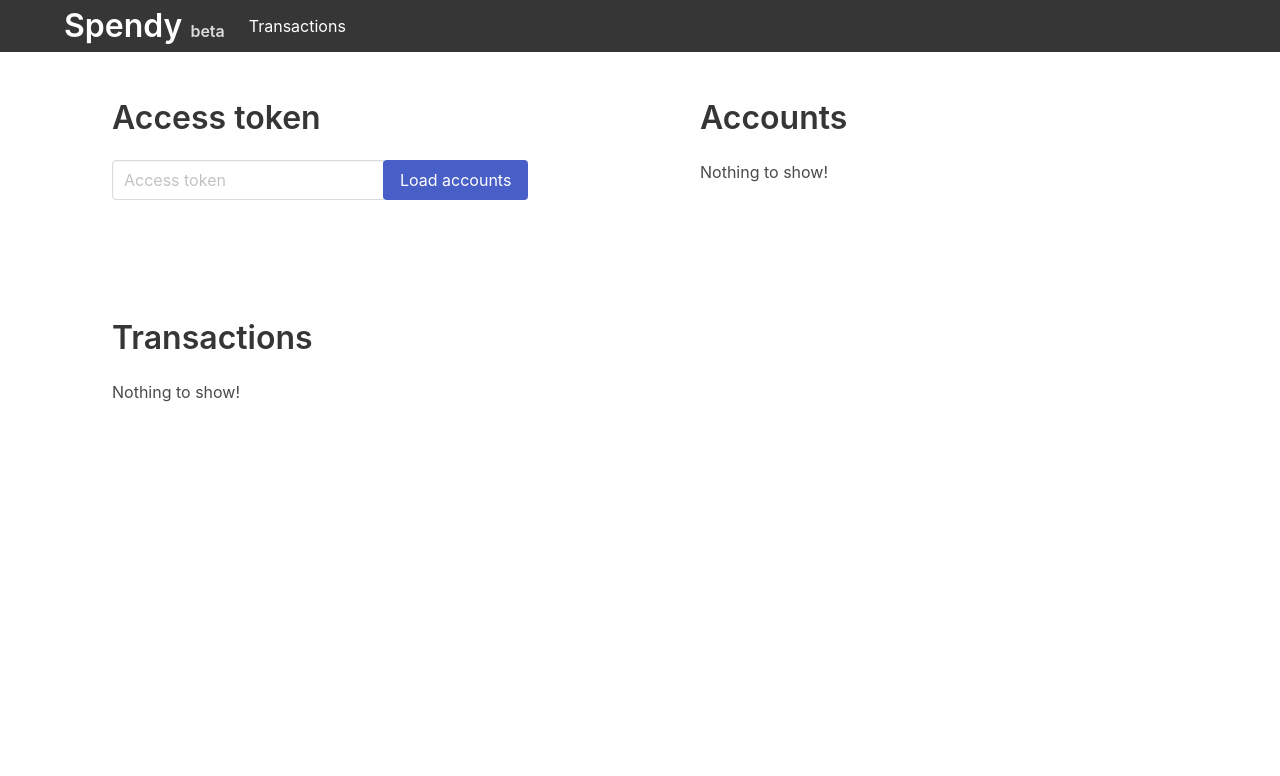
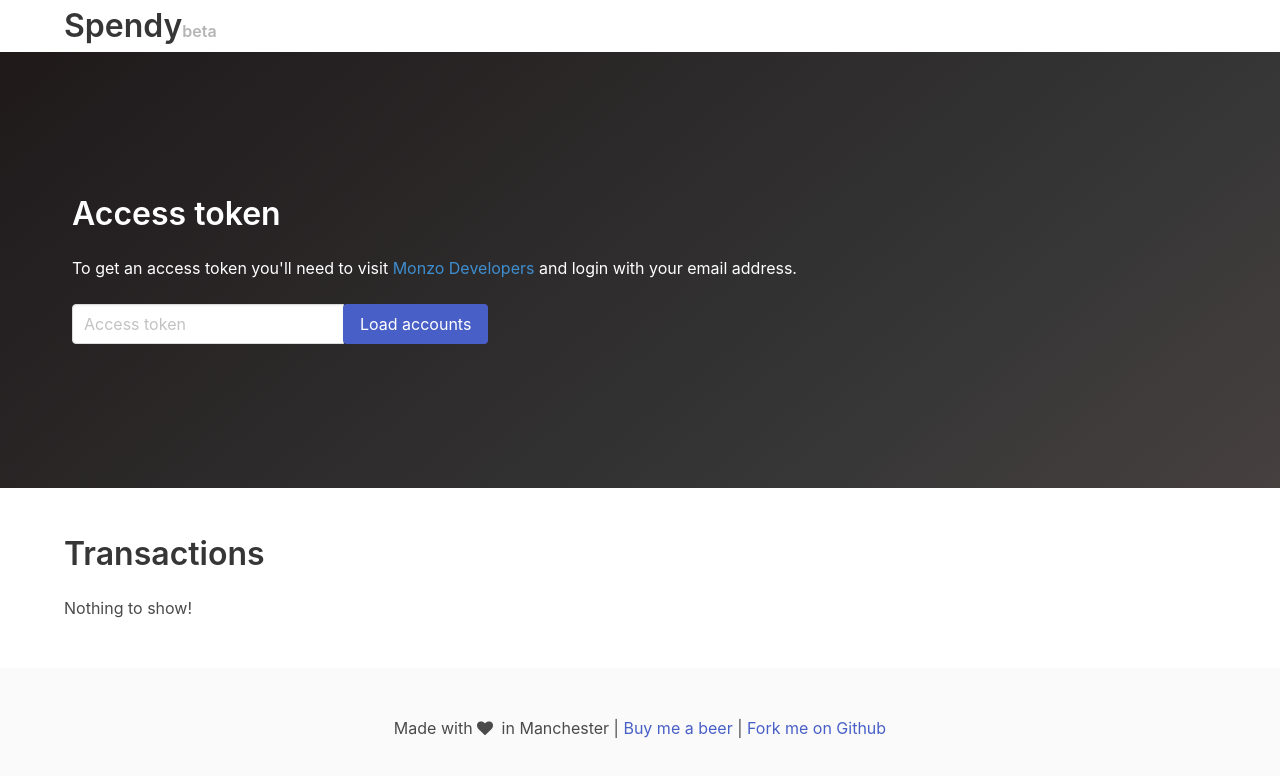
Before and after one commit to JoeEcob/monzo-dashboard, a React (Create React App) app: page / in a window 1280 px wide. Shown: the top 776 px of the page. Built offline with nearby package versions, Linux system fonts and the light colour scheme.

Commit message:
Change the UI to be more of a 'flow'

```diff
--- a/src/actions/index.js
+++ b/src/actions/index.js
@@ -11,9 +11,9 @@ export const SELECT_ACCOUNT = 'SELECT_ACCOUNT'
 export const REQUEST_ACCOUNTS = 'REQUEST_ACCOUNTS'
 export const RECEIVE_ACCOUNTS = 'RECEIVE_ACCOUNTS'
 
-export const selectAccount = account => ({
+export const selectAccount = accountId => ({
   type: SELECT_ACCOUNT,
-  account
+  accountId
 })
 
 export const requestAccounts = accessToken => ({
--- a/src/components/AccessTokenInput.js
+++ b/src/components/AccessTokenInput.js
@@ -1,12 +1,23 @@
 import React from 'react'
 import PropTypes from 'prop-types'
 
-let AccessTokenInput = ({ onClick }) => {
+let AccessTokenInput = ({ shouldHide, isFetching, onClick }) => {
   let input
 
   return (
-    <section className="access-token section">
+    shouldHide
+    ? ''
+    : <section className="access-token hero is-dark is-medium is-bold">
+      <div className="hero-body">
+        <div className="container has-text-centered">
+          <div className="has-text-left">
             <h2 className="title">Access token</h2>
+            <p className="content">
+              To get an access token you'll need to visit
+              <a className="has-text-info" href="https://developers.monzo.com/"
+                title="Monzo Developers" target="_blank" rel="noopener noreferrer"> Monzo Developers </a>
+              and login with your email address.
+            </p>
             <form onSubmit={e => onClick(e, input)}>
               <div className="field has-addons">
                 <div className="control">
@@ -15,14 +26,23 @@ let AccessTokenInput = ({ onClick }) => {
                     placeholder="Access token"
                     ref={node => { input = node }} />
                 </div>
-          <button className="button is-link" type="submit">Load accounts</button>
+                <button className={'button is-link'
+                  + (isFetching ? ' is-loading' : '')}
+                  type="submit">
+                  Load accounts
+                </button>
               </div>
             </form>
+          </div>
+        </div>
+      </div>
     </section>
   )
 }
 
 AccessTokenInput.propTypes = {
+  shouldHide: PropTypes.bool.isRequired,
+  isFetching: PropTypes.bool.isRequired,
   onClick: PropTypes.func.isRequired
 }
 
--- a/src/components/AccountList.js
+++ b/src/components/AccountList.js
@@ -1,25 +1,45 @@
 import React from 'react'
 import PropTypes from 'prop-types'
 
-const AccountList = ({ accounts, isFetching, onClick }) => (
-  <section className="section accounts">
-    <h2 className="title">Accounts</h2>
+const AccountList = ({
+  accounts,
+  isFetching,
+  selectedAccount,
+  onClick
+}) => (
+  accounts.length === 0
+  ? ''
+  : <section className="accounts hero is-dark is-medium is-bold">
+    <div className="hero-body">
+      <div className="container has-text-centered">
+        <div className="has-text-left">
+          <h2 className="title">Awesome!</h2>
+          <p className="content">Which account would you like to view?</p>
+          <div className="buttons">
           {!isFetching && accounts.length
             ? accounts.map(account =>
-        [<button className="button" key={account.id}
+              [<button key={account.id}
+                className={'button is-link'
+                  + (account.id === selectedAccount ? '' : ' is-outlined is-inverted')}
                 onClick={() => onClick(account.id)}>
-            {account.type}
+                  <span className="icon"><i className="fa fa-fw fa-user-circle"></i></span>
+                  <span>{account.type}</span>
               </button>, ' '])
             : (isFetching
               ? <button className="button is-loading">Loading...</button>
-        : <p>Nothing to show!</p>)
+              : '')
           }
+          </div>
+        </div>
+      </div>
+    </div>
   </section>
 )
 
 AccountList.propTypes = {
   accounts: PropTypes.array.isRequired,
   isFetching: PropTypes.bool.isRequired,
+  selectedAccount: PropTypes.string.isRequired,
   onClick: PropTypes.func.isRequired
 }
 
--- a/src/components/App.js
+++ b/src/components/App.js
@@ -3,17 +3,15 @@ import Header from './Header'
 import AccessToken from '../containers/AccessToken'
 import Accounts from '../containers/Accounts'
 import Transactions from '../containers/Transactions'
+import Footer from './Footer'
 
 const App = () => (
   <div>
     <Header />
-    <div className="container">
-      <div className="columns">
-        <div className="column"><AccessToken /></div>
-        <div className="column"><Accounts /></div>
-      </div>
-      <Transactions />
-    </div>
+    <AccessToken />
+    <Accounts />
+    <Transactions />
+    <Footer />
   </div>
 )
 
--- /dev/null
+++ b/src/components/Footer.js
@@ -0,0 +1,13 @@
+import React from 'react'
+
+const Footer = () => (
+  <footer className="footer is-light">
+    <div className="coontainer has-text-centered">
+      <span>Made with <span className="fa fa-heart">&nbsp;</span> in Manchester | </span>
+      <span><a href="https://monzo.me/JosephEcob" title="Beer me">Buy me a beer</a> | </span>
+      <span><a href="https://github.com/JoeEcob/Spendy" title="Spendy on Github">Fork me on Github</a></span>
+    </div>
+  </footer>
+)
+
+export default Footer
--- a/src/components/Header.js
+++ b/src/components/Header.js
@@ -1,15 +1,13 @@
 import React from 'react'
 
 const Header = () => (
-  <nav class="navbar is-dark">
-    <div class="container">
-      <div class="navbar-brand navbar-item">
-        <h1 class="title has-text-white">Spendy <span class="subtitle is-6 has-text-grey-lighter">beta</span></h1>
-      </div>
-      <div class="navbar-menu">
-        <div class="navbar-start">
-          <a class="navbar-item" href="/">Transactions</a>
-        </div>
+  <nav className="navbar is-white">
+    <div className="container">
+      <div className="navbar-brand navbar-item">
+        <h1 className="title">
+          Spendy
+          <span className="subtitle is-6 has-text-grey-light">beta</span>
+        </h1>
       </div>
     </div>
   </nav>
--- a/src/components/TransactionList.js
+++ b/src/components/TransactionList.js
@@ -4,6 +4,7 @@ import TransactionTable from './TransactionTable'
 
 const TransactionList = ({ transactions, isFetching }) => (
   <section className="section transactions">
+    <div className="container">
       <h2 className="title">Transactions</h2>
       {!isFetching && transactions.length
         ? <TransactionTable transactions={transactions} />
@@ -11,6 +12,7 @@ const TransactionList = ({ transactions, isFetching }) => (
           ? <button className="button is-loading">Loading...</button>
           : <p>Nothing to show!</p>)
       }
+    </div>
   </section>
 )
 
--- a/src/containers/AccessToken.js
+++ b/src/containers/AccessToken.js
@@ -1,6 +1,11 @@
 import { connect } from 'react-redux'
 import { setToken, fetchAccountsIfNeeded } from '../actions'
 import AccessTokenInput from '../components/AccessTokenInput'
+
+const mapStateToProps = state => ({
+  isFetching: state.accounts.isFetching,
+  shouldHide: state.accounts.items.length > 0
+})
 
 const mapDispatchToProps = dispatch => ({
   onClick: (e, input) => {
@@ -14,6 +19,6 @@ const mapDispatchToProps = dispatch => ({
   }
 })
 
-const AccessToken = connect(null, mapDispatchToProps)(AccessTokenInput)
+const AccessToken = connect(mapStateToProps, mapDispatchToProps)(AccessTokenInput)
 
 export default AccessToken
--- a/src/containers/Accounts.js
+++ b/src/containers/Accounts.js
@@ -4,7 +4,8 @@ import AccountList from '../components/AccountList'
 
 const mapStateToProps = state => ({
   accounts: state.accounts.items || { items: [] },
-  isFetching: state.accounts.isFetching
+  isFetching: state.accounts.isFetching,
+  selectedAccount: state.selectedAccount
 })
 
 const mapDispatchToProps = dispatch => ({
--- a/src/reducers/index.js
+++ b/src/reducers/index.js
@@ -17,7 +17,7 @@ const accessToken = (state = '', action) => {
 const selectedAccount = (state = '', action) => {
   switch (action.type) {
     case SELECT_ACCOUNT:
-      return action.account
+      return action.accountId
     default:
       return state
   }
```
Lines whose indentation alone changed are shown as unchanged.
